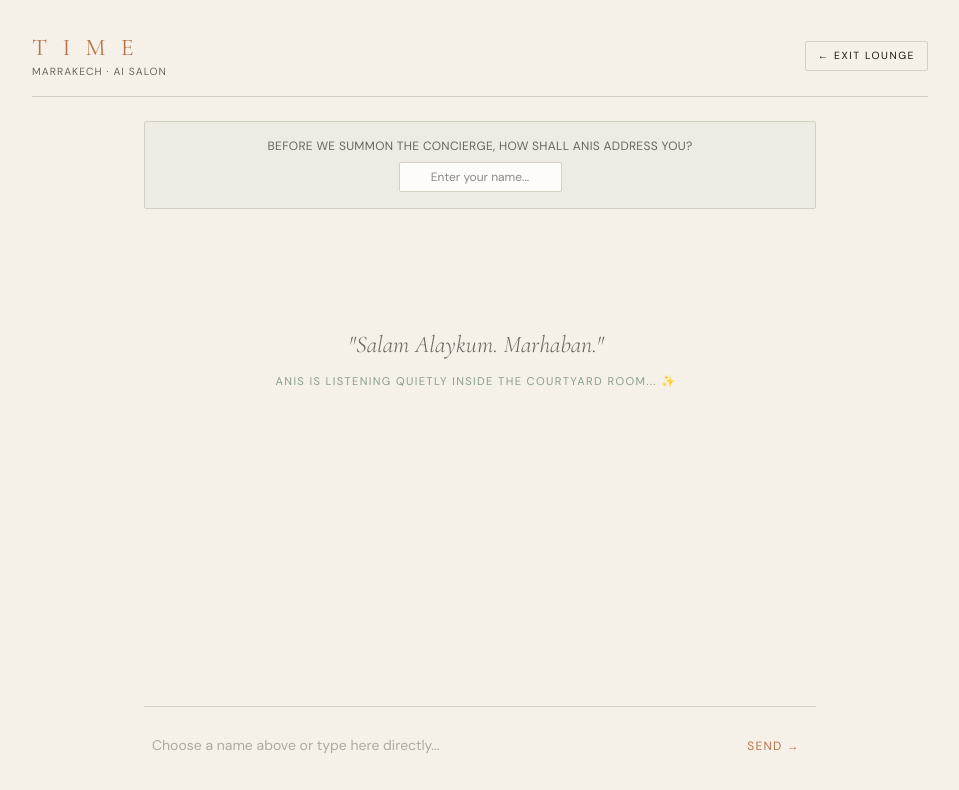
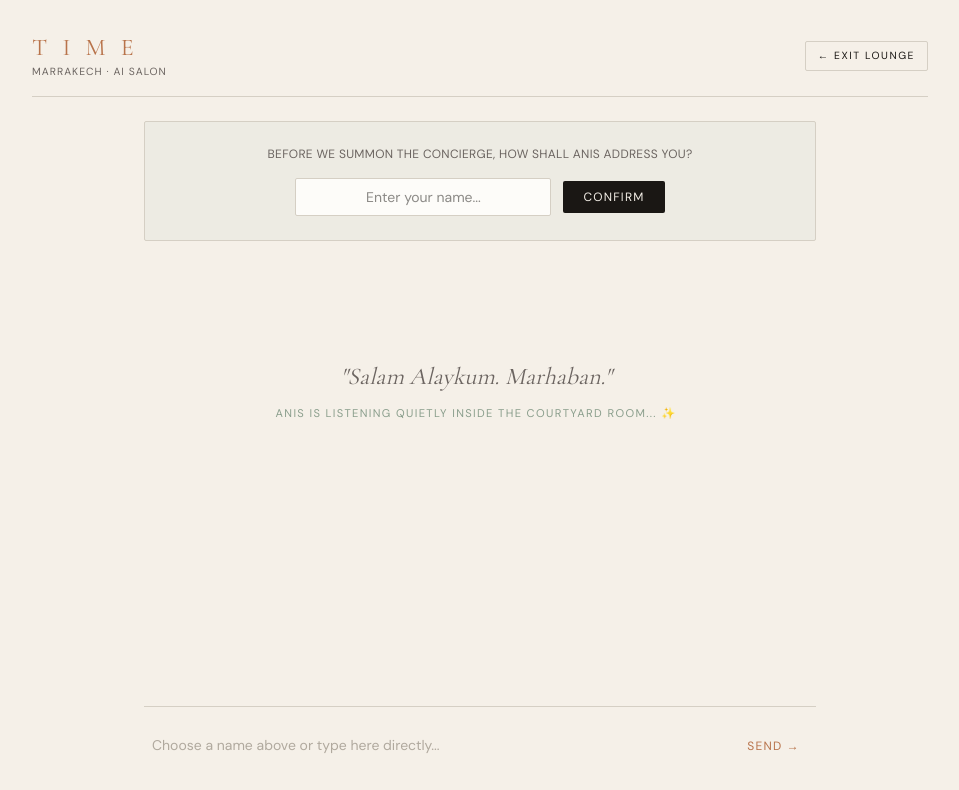
Before and after one commit to TimeCafeMarrakech/cafe-time, a Next.js app: page / in a window 1280 px wide. Both pictures are taken after a click on the button "CONTINUE AS GUEST →". Shown: the top 790 px of the page, without its empty margins (160-1119 px from the left). Built offline with nearby package versions, Linux system fonts and the light colour scheme.

Commit message:
Update page.tsx

```diff
--- a/app/page.tsx
+++ b/app/page.tsx
@@ -7,8 +7,6 @@ export default function EntryPage() {
   const [password, setPassword] = useState('');
 
   // ─── THE ROUTING SWITCH ───
-  // false = show Claude's luxury entrance screen
-  // true = show your live AI Concierge Chat space
   const [showChat, setShowChat] = useState(false);
 
   // ─── CHAT INTERFACE STATES ───
@@ -20,7 +18,7 @@ export default function EntryPage() {
   const handleSignIn = (e: React.FormEvent) => {
     e.preventDefault();
     console.log('Authenticating member:', email);
-    setShowChat(true); // Automatically take them into the lounge on sign-in
+    setShowChat(true);
   };
 
   const handleSendMessage = async (e: React.FormEvent) => {
@@ -52,7 +50,7 @@ export default function EntryPage() {
   if (showChat) {
     return (
       <>
-        <link href="https://fonts.googleapis.com/css2?family=Cormorant+Garamond:ital,wght@0,300;0,400;1,300&family=DM+Sans:wght@300;400&display=swap" rel="stylesheet" />
+        <link href="https://fonts.googleapis.com/css2?family=Cormorant+Garamond:ital,wght=0,300;0,400;1,300&family=DM+Sans:wght=300;400&display=swap" rel="stylesheet" />
         <main className="min-h-screen bg-[#F5F0E8] text-[#1A1714] font-['DM_Sans'] flex flex-col p-4 md:p-8 select-none">
 
           {/* Minimal Editorial Top Header */}
@@ -69,18 +67,38 @@ export default function EntryPage() {
             </button>
           </header>
 
-          {/* Guest Name Initialization Banner */}
+          {/* Guest Name Initialization Banner — FIXED with explicit button confirm trigger */}
           {!guestName && (
-            <div className="max-w-2xl w-full mx-auto mb-6 bg-[#EDEBE3] p-4 rounded-[2px] border border-[#D5CFC4] text-center space-y-2">
-              <p className="text-xs tracking-wide text-[#6B6460] uppercase">Before we summon the concierge, how shall Anis address you?</p>
+            <div className="max-w-2xl w-full mx-auto mb-6 bg-[#EDEBE3] p-6 rounded-[2px] border border-[#D5CFC4] text-center space-y-4 animate-[fadeUp_0.4s_ease_both]">
+              <p className="text-xs tracking-wide text-[#6B6460] uppercase font-medium">
+                Before we summon the concierge, how shall Anis address you?
+              </p>
+              <div className="flex flex-col sm:flex-row items-center justify-center gap-3 max-w-md mx-auto">
                 <input
                   type="text"
+                  id="nameInput"
                   placeholder="Enter your name..."
-                className="px-3 py-1.5 border border-[#D5CFC4] rounded-[2px] bg-[#FDFCF9] text-xs text-center outline-none focus:border-[#B8734A]"
+                  className="w-full sm:w-64 px-4 py-2 border border-[#D5CFC4] rounded-[2px] bg-[#FDFCF9] text-sm text-center outline-none transition-colors focus:border-[#B8734A]"
                   onKeyDown={(e) => {
-                  if (e.key === 'Enter') setGuestName((e.target as HTMLInputElement).value);
+                    if (e.key === 'Enter') {
+                      const val = (e.target as HTMLInputElement).value;
+                      if (val.trim()) setGuestName(val.trim());
+                    }
                   }}
                 />
+                <button
+                  type="button"
+                  onClick={() => {
+                    const inputEl = document.getElementById('nameInput') as HTMLInputElement;
+                    if (inputEl && inputEl.value.trim()) {
+                      setGuestName(inputEl.value.trim());
+                    }
+                  }}
+                  className="w-full sm:w-auto px-5 py-2 bg-[#1A1714] text-[#F5F0E8] text-xs tracking-widest uppercase rounded-[2px] hover:bg-[#2E2A26] transition-colors"
+                >
+                  Confirm
+                </button>
+              </div>
             </div>
           )}
 
@@ -108,7 +126,7 @@ export default function EntryPage() {
             )}
           </div>
 
-          {/* Luxury Floating Input Field Line */}
+          {/* Input Field Line */}
           <form onSubmit={handleSendMessage} className="max-w-2xl w-full mx-auto mt-4 border-t border-[#D5CFC4] pt-4">
             <div className="relative flex items-center">
               <input
@@ -136,7 +154,7 @@ export default function EntryPage() {
     <>
       <link rel="preconnect" href="https://fonts.googleapis.com" />
       <link rel="preconnect" href="https://fonts.gstatic.com" crossOrigin="anonymous" />
-      <link href="https://fonts.googleapis.com/css2?family=Cormorant+Garamond:ital,wght@0,300;0,400;1,300;1,400&family=DM+Sans:wght@300;400&display=swap" rel="stylesheet" />
+      <link href="https://fonts.googleapis.com/css2?family=Cormorant+Garamond:ital,wght=0,300;0,400;1,300;1,400&family=DM+Sans:wght=300;400&display=swap" rel="stylesheet" />
 
       <main className="min-h-screen grid grid-cols-1 md:grid-cols-2 bg-[#F5F0E8] text-[#1A1714] font-['DM_Sans',_sans-serif] font-light antialiased">
         <section className="relative bg-[#1A1714] overflow-hidden flex flex-col justify-end p-8 md:p-12 min-h-[40vh] md:min-h-screen group">
@@ -241,7 +259,6 @@ export default function EntryPage() {
               <div className="flex-1 h-[1px] bg-[#D5CFC4]" />
             </div>
 
-            {/* 🔗 FIXED: Clicking here now sets showChat to true, triggering the AI system! */}
             <button
               type="button"
               onClick={() => setShowChat(true)}
```
Lines whose indentation alone changed are shown as unchanged.
